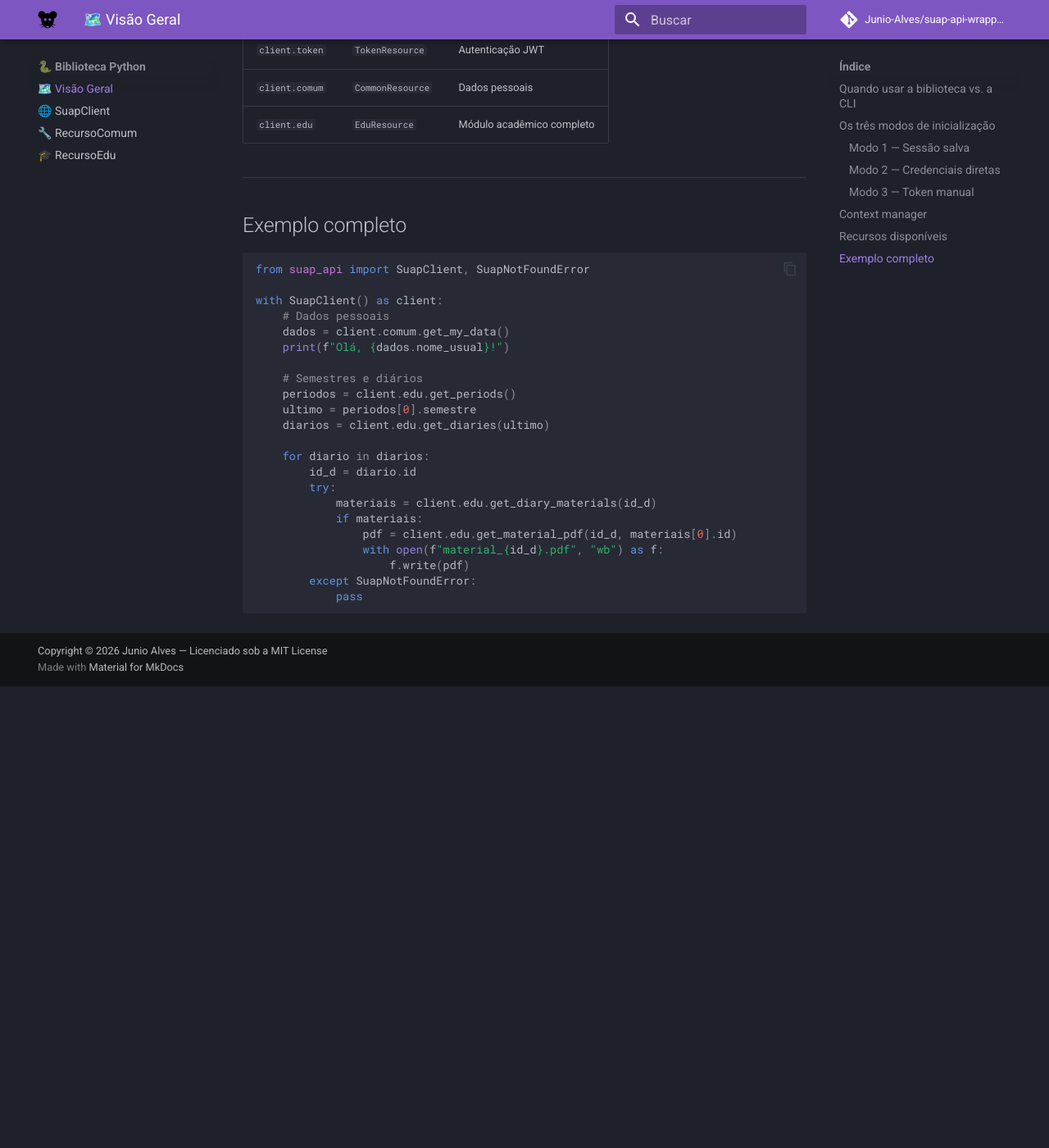
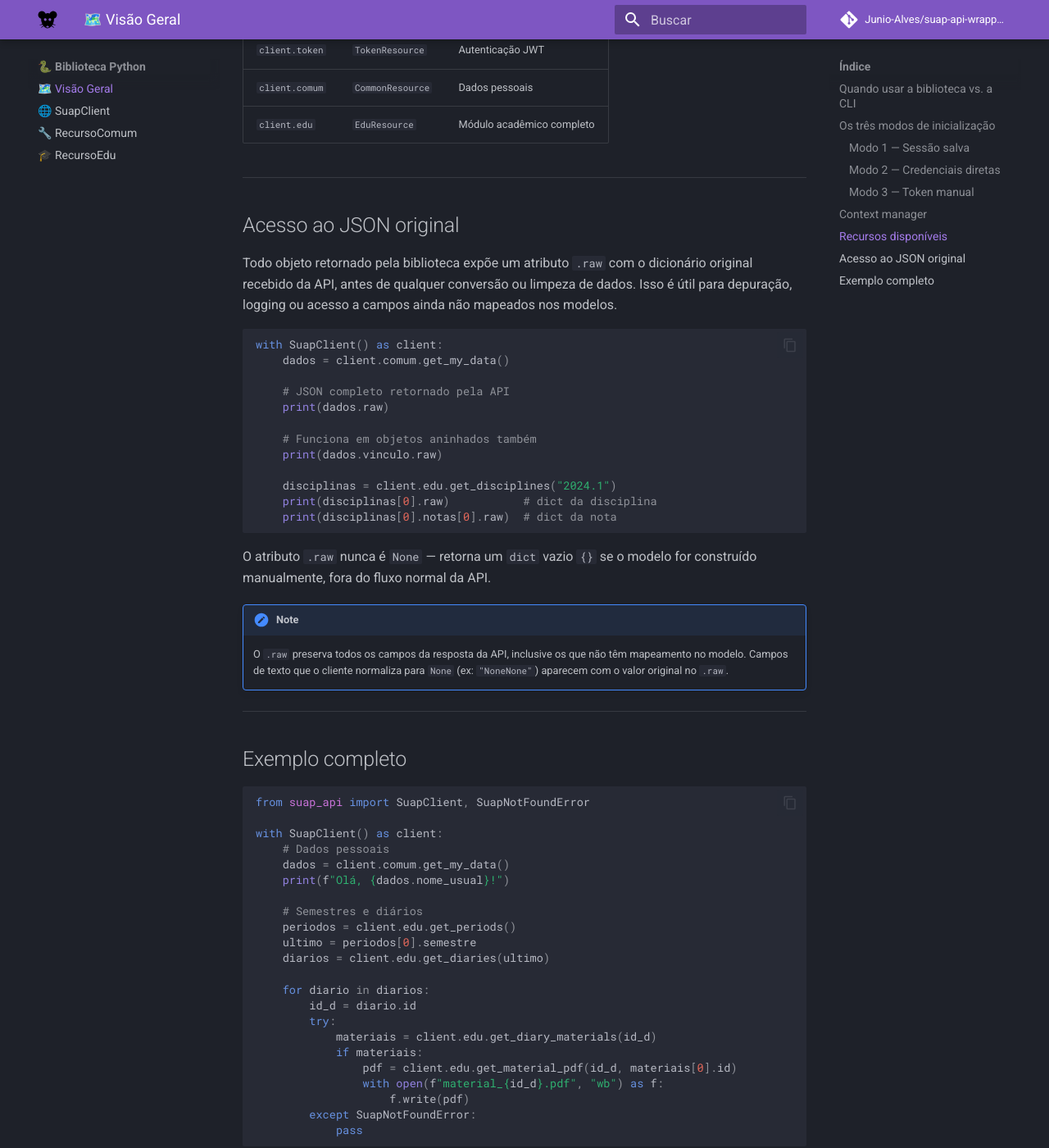
Before and after one commit to frjunioalves/suap-api-wrapper-python, an MkDocs documentation site: the page built from docs/biblioteca/index.md, in a window 1280 px wide and 1400 px high, scrolled down 2289 px. Shown: the whole window at 82% size. Built offline with MkDocs 1.6.1 and Material for MkDocs 9.7.7, drawn with Linux system fonts in a browser that asks for light colours; comment, search, counter and statistics services are not loaded; before the commit the page ends 3126 px from its top, so only the background shows below that.

Commit message:
feat: add RawMixin for original JSON access and update models to include raw data attribute

````diff
--- a/docs/biblioteca/index.md
+++ b/docs/biblioteca/index.md
@@ -98,6 +98,32 @@ O cliente organiza os endpoints em três recursos:
 
 ---
 
+## Acesso ao JSON original
+
+Todo objeto retornado pela biblioteca expõe um atributo `.raw` com o dicionário original recebido da API, antes de qualquer conversão ou limpeza de dados. Isso é útil para depuração, logging ou acesso a campos ainda não mapeados nos modelos.
+
+```python
+with SuapClient() as client:
+    dados = client.comum.get_my_data()
+
+    # JSON completo retornado pela API
+    print(dados.raw)
+
+    # Funciona em objetos aninhados também
+    print(dados.vinculo.raw)
+
+    disciplinas = client.edu.get_disciplines("2024.1")
+    print(disciplinas[0].raw)           # dict da disciplina
+    print(disciplinas[0].notas[0].raw)  # dict da nota
+```
+
+O atributo `.raw` nunca é `None` — retorna um `dict` vazio `{}` se o modelo for construído manualmente, fora do fluxo normal da API.
+
+!!! note
+    O `.raw` preserva todos os campos da resposta da API, inclusive os que não têm mapeamento no modelo. Campos de texto que o cliente normaliza para `None` (ex: `"NoneNone"`) aparecem com o valor original no `.raw`.
+
+---
+
 ## Exemplo completo
 
 ```python
--- a/pyproject.toml
+++ b/pyproject.toml
@@ -4,7 +4,7 @@ build-backend = "hatchling.build"
 
 [project]
 name = "suap-api-wrapper"
-version = "0.1.0"
+version = "0.2.0"
 description = "Python wrapper e CLI para a API v2 do SUAP — compatível com qualquer instituição que utilize o SUAP (IFPI, IFRN, IFCE, etc.)"
 readme = "README.md"
 license = { text = "MIT" }
````
Also changed, not shown: README.md (+14 -0 lines), docs/biblioteca/recursos-comum.md (+8 -0 lines), docs/biblioteca/recursos-edu.md (+7 -0 lines), specs/raw-response.md (added, +38 -0 lines), 4 other files.
